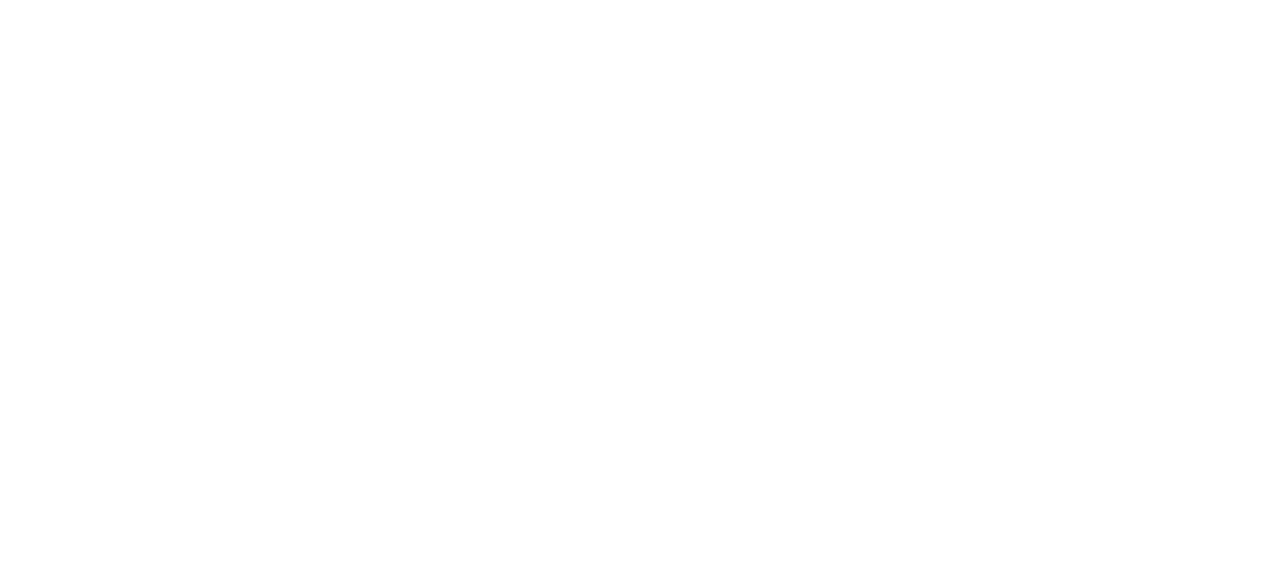
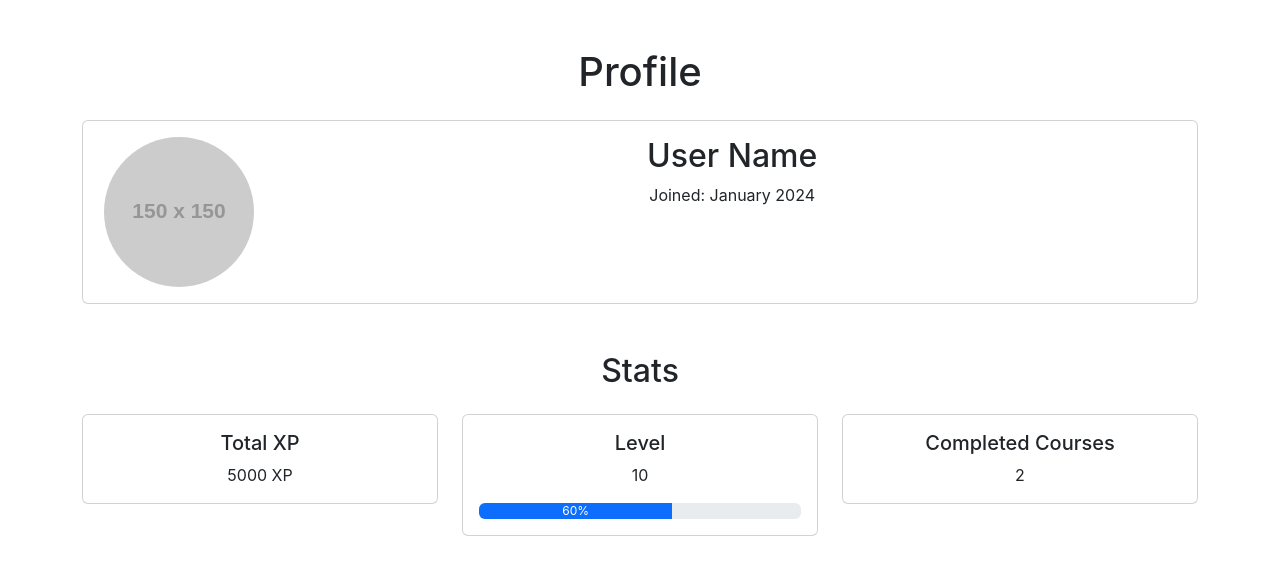
Before and after one commit to SaaiAravindhRaja/CodeLingo, a React (Create React App) app: page /profile in a window 1280 px wide. Before the commit this address had no page. Shown: the top 574 px of the page. Built offline with nearby package versions, Linux system fonts and the light colour scheme.

Commit message:
Add profile page

```diff
--- a/src/App.tsx
+++ b/src/App.tsx
@@ -5,6 +5,7 @@
 import DashboardPage from './pages/DashboardPage';
 import CourseSelectionPage from './pages/CourseSelectionPage';
 import LessonScreen from './pages/LessonScreen';
+import ProfilePage from './pages/ProfilePage';
 import './App.css';
 
 function App() {
@@ -18,6 +19,7 @@
           <Route path="/dashboard" element={<DashboardPage />} />
           <Route path="/courses" element={<CourseSelectionPage />} />
           <Route path="/lessons/:courseId" element={<LessonScreen />} />
+          <Route path="/profile" element={<ProfilePage />} />
         </Routes>
       </div>
     </Router>
--- /dev/null
+++ b/src/pages/ProfilePage.tsx
@@ -0,0 +1,54 @@
+import React from 'react';
+import { Container, Row, Col, Card, ProgressBar } from 'react-bootstrap';
+
+const ProfilePage = () => {
+    return (
+        <Container className="mt-5">
+            <h1>Profile</h1>
+            <Card className="mt-4">
+                <Card.Body>
+                    <Row>
+                        <Col md={2}>
+                            <img src="https://via.placeholder.com/150" alt="profile" className="rounded-circle" />
+                        </Col>
+                        <Col md={10}>
+                            <h2>User Name</h2>
+                            <p>Joined: January 2024</p>
+                        </Col>
+                    </Row>
+                </Card.Body>
+            </Card>
+
+            <h2 className="mt-5">Stats</h2>
+            <Row className="mt-4">
+                <Col>
+                    <Card>
+                        <Card.Body>
+                            <Card.Title>Total XP</Card.Title>
+                            <Card.Text>5000 XP</Card.Text>
+                        </Card.Body>
+                    </Card>
+                </Col>
+                <Col>
+                    <Card>
+                        <Card.Body>
+                            <Card.Title>Level</Card.Title>
+                            <Card.Text>10</Card.Text>
+                            <ProgressBar now={60} label="60%" />
+                        </Card.Body>
+                    </Card>
+                </Col>
+                <Col>
+                    <Card>
+                        <Card.Body>
+                            <Card.Title>Completed Courses</Card.Title>
+                            <Card.Text>2</Card.Text>
+                        </Card.Body>
+                    </Card>
+                </Col>
+            </Row>
+        </Container>
+    );
+};
+
+export default ProfilePage;
```
